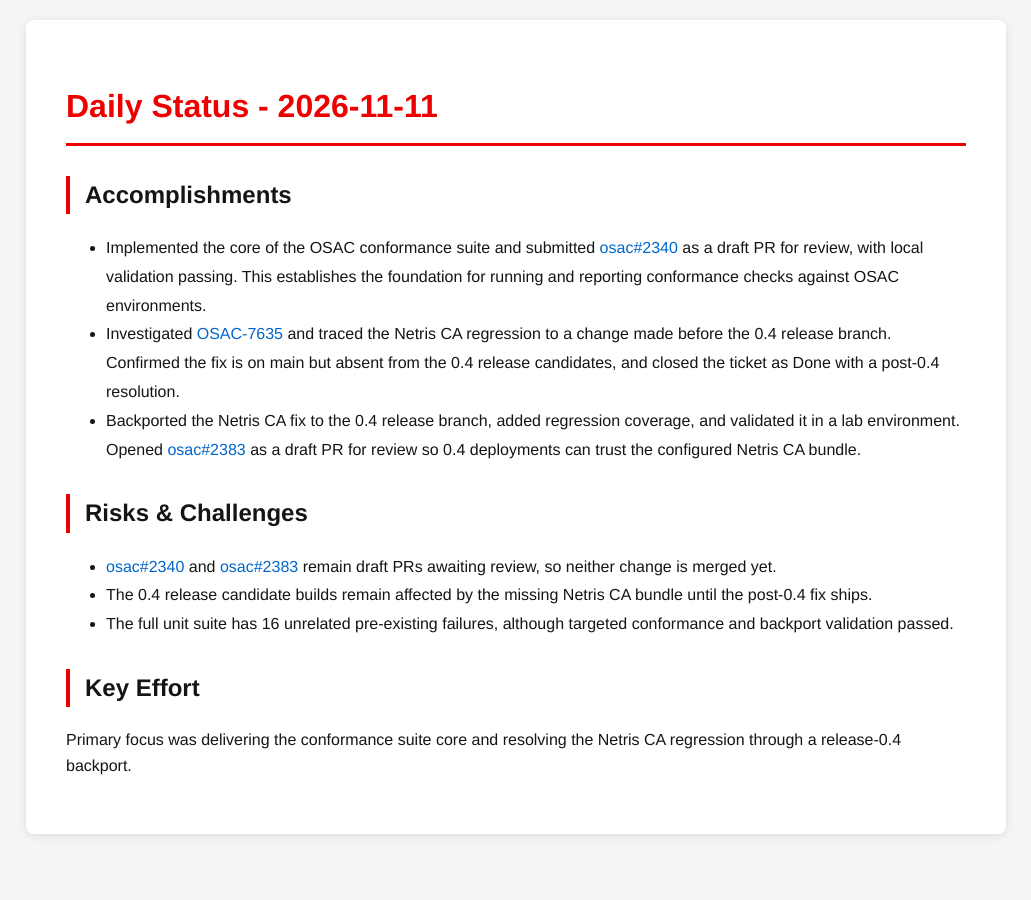
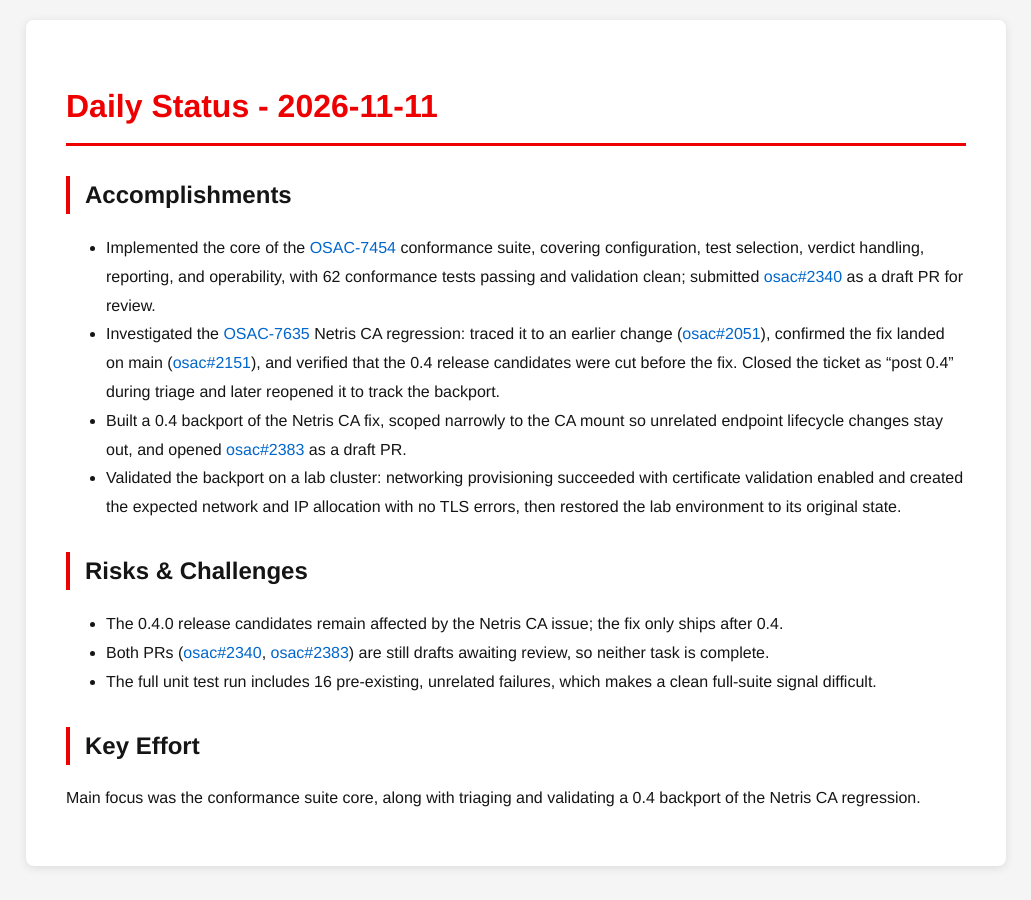
Before and after one commit to tzvatot/daily-status, a Jekyll site: the page built from 2026-11-11.md, in a window 1280 px wide. Shown: the whole page, without its empty margins (124-1155 px from the left). Built offline with Jekyll 4.4.1, drawn with Linux system fonts in a browser that asks for light colours.

Commit message:
Daily status update - 2026-11-11

```diff
--- a/2026-11-11.md
+++ b/2026-11-11.md
@@ -7,14 +7,15 @@ date: 2026-11-11
 # Daily Status - 2026-11-11
 
 ## Accomplishments
-- Implemented the core of the OSAC conformance suite and submitted [osac#2340](https://github.com/osac-project/osac/pull/2340) as a draft PR for review, with local validation passing. This establishes the foundation for running and reporting conformance checks against OSAC environments.
-- Investigated [OSAC-7635](https://redhat.atlassian.net/browse/OSAC-7635) and traced the Netris CA regression to a change made before the 0.4 release branch. Confirmed the fix is on main but absent from the 0.4 release candidates, and closed the ticket as Done with a post-0.4 resolution.
-- Backported the Netris CA fix to the 0.4 release branch, added regression coverage, and validated it in a lab environment. Opened [osac#2383](https://github.com/osac-project/osac/pull/2383) as a draft PR for review so 0.4 deployments can trust the configured Netris CA bundle.
+- Implemented the core of the [OSAC-7454](https://redhat.atlassian.net/browse/OSAC-7454) conformance suite, covering configuration, test selection, verdict handling, reporting, and operability, with 62 conformance tests passing and validation clean; submitted [osac#2340](https://github.com/osac-project/osac/pull/2340) as a draft PR for review.
+- Investigated the [OSAC-7635](https://redhat.atlassian.net/browse/OSAC-7635) Netris CA regression: traced it to an earlier change ([osac#2051](https://github.com/osac-project/osac/pull/2051)), confirmed the fix landed on main ([osac#2151](https://github.com/osac-project/osac/pull/2151)), and verified that the 0.4 release candidates were cut before the fix. Closed the ticket as "post 0.4" during triage and later reopened it to track the backport.
+- Built a 0.4 backport of the Netris CA fix, scoped narrowly to the CA mount so unrelated endpoint lifecycle changes stay out, and opened [osac#2383](https://github.com/osac-project/osac/pull/2383) as a draft PR.
+- Validated the backport on a lab cluster: networking provisioning succeeded with certificate validation enabled and created the expected network and IP allocation with no TLS errors, then restored the lab environment to its original state.
 
 ## Risks & Challenges
-- [osac#2340](https://github.com/osac-project/osac/pull/2340) and [osac#2383](https://github.com/osac-project/osac/pull/2383) remain draft PRs awaiting review, so neither change is merged yet.
-- The 0.4 release candidate builds remain affected by the missing Netris CA bundle until the post-0.4 fix ships.
-- The full unit suite has 16 unrelated pre-existing failures, although targeted conformance and backport validation passed.
+- The 0.4.0 release candidates remain affected by the Netris CA issue; the fix only ships after 0.4.
+- Both PRs ([osac#2340](https://github.com/osac-project/osac/pull/2340), [osac#2383](https://github.com/osac-project/osac/pull/2383)) are still drafts awaiting review, so neither task is complete.
+- The full unit test run includes 16 pre-existing, unrelated failures, which makes a clean full-suite signal difficult.
 
 ## Key Effort
-Primary focus was delivering the conformance suite core and resolving the Netris CA regression through a release-0.4 backport.
+Main focus was the conformance suite core, along with triaging and validating a 0.4 backport of the Netris CA regression.
```
